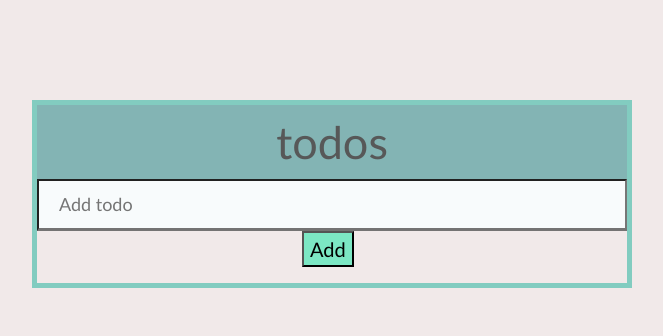
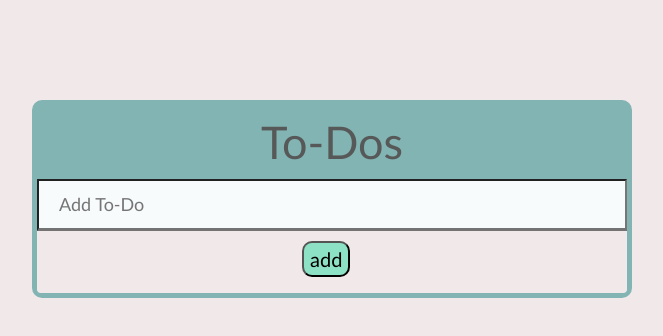
Before and after one commit to willdodsonn/ToDo-List-Application, a React app: page / in a window 1280 px wide. Shown: the top 336 px of the page, without its empty margins (308-971 px from the left). Built offline with nearby package versions, Linux system fonts and the light colour scheme.

Commit message:
added css to finished todo

```diff
--- a/src/js/component/TodoForm.js
+++ b/src/js/component/TodoForm.js
@@ -21,7 +21,7 @@ function TodoForm(props) {
 			<input
 				type="text"
 				id="addToDo"
-				placeholder="Add todo"
+				placeholder="Add To-Do"
 				value={input}
 				name="text"
 				className="todo-input"
@@ -35,7 +35,7 @@ function TodoForm(props) {
 				className="todo-input"
 				onChange={handleChange}
 				className="todo-button">
-				Add
+				add
 			</button>
 		</form>
 	);
--- a/src/js/component/TodoList.js
+++ b/src/js/component/TodoList.js
@@ -32,7 +32,7 @@ function TodoList() {
 		<div className="todoListBox">
 			<div id="container">
 				<div>
-					<h1 className="todo-header">todos</h1>
+					<h1 className="todo-header">To-Dos</h1>
 					<ul className="list-group">
 						<TodoForm onSubmit={addTodo} />
 						<li className="list-group-item">
--- a/src/styles/index.css
+++ b/src/styles/index.css
@@ -1,7 +1,7 @@
 .todoListBox{
     width: 600px;
-    border: 5px solid rgb(130, 204, 192);
-
+    border: 5px solid #83b4b4;
+	border-radius: 10px;
     margin: auto;
 }
 body{
@@ -65,8 +65,10 @@ input#addToDo {
 }
 button{
 	font-size: 20px;
+	margin-top: 10px;
 	margin-left: 265px;
-	background: rgb(124, 231, 196);
+	background: rgb(141, 226, 198);
+	border-radius: 10px;
 }
 .todo-row{
 	border-bottom: 1px solid black;
@@ -80,6 +82,7 @@ button{
 .list-group-item{
 	background-color: rgb(241, 233, 233);
 	border: none;
+	margin-bottom: none;
 }
 /*
 
```
